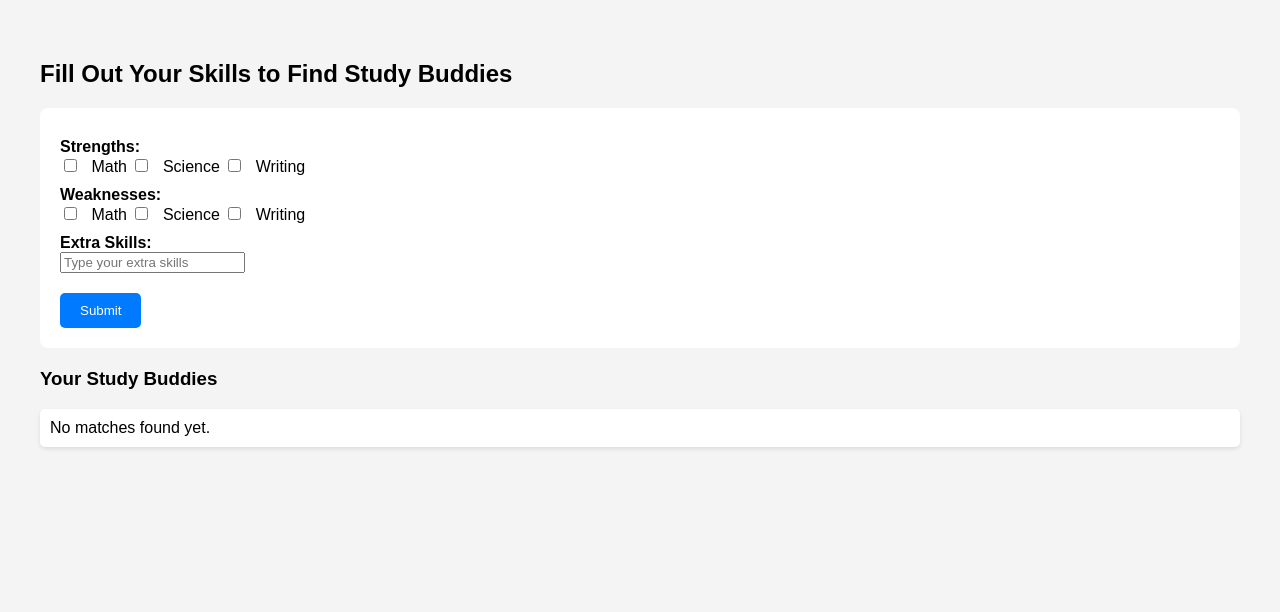
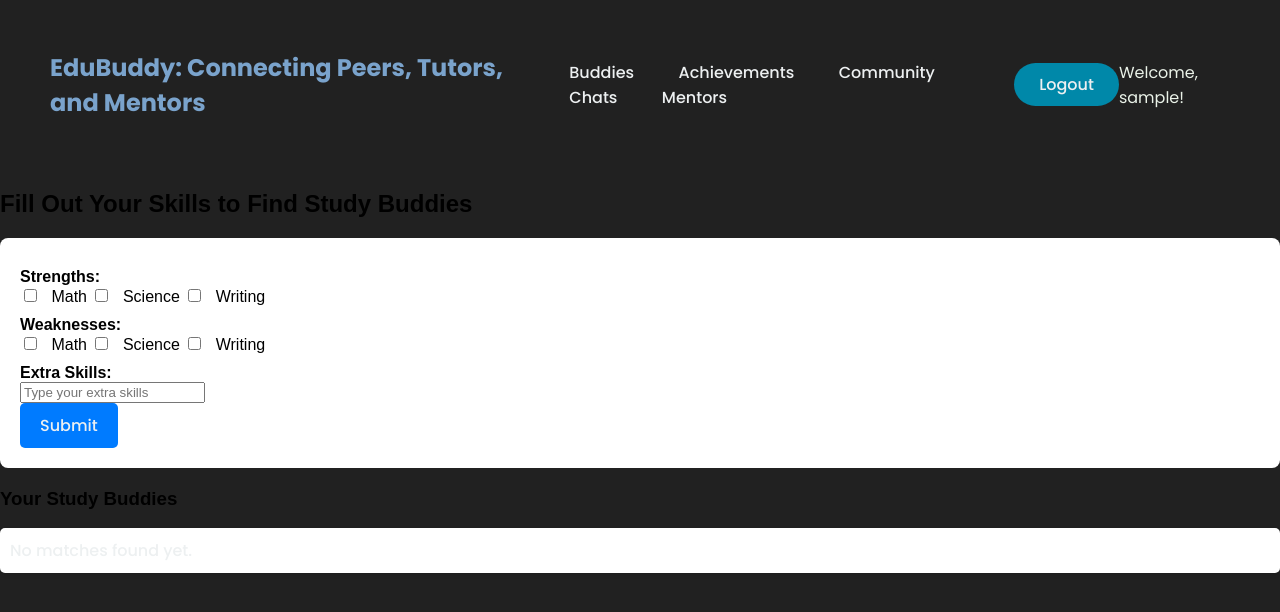
Before and after one commit to soohong-26/EduBuddy, a PHP site: page /study_buddies.php in a window 1280 px wide. Shown: the top 612 px of the page. Run offline with PHP 8.4, Linux system fonts and the light colour scheme; the visitor is signed in with stand-in values (Sample User, id 1); data that the repository does not hold is empty.

Commit message:
Minor changes

```diff
--- a/header.php
+++ b/header.php
@@ -14,7 +14,7 @@
     <style>
         @import url('https://fonts.googleapis.com/css2?family=Poppins:ital,wght@0,100;0,200;0,300;0,400;0,500;0,600;0,700;0,800;0,900;1,100;1,200;1,300;1,400;1,500;1,600;1,700;1,800;1,900&display=swap');
 
-        * {
+        body {
             box-sizing: border-box;
             margin: 0;
             padding: 0;
@@ -34,14 +34,15 @@
             display: flex;
             justify-content: space-between;
             align-items: center;
-            padding: 30px 10%;
+            padding: 30px;
+            margin: 0 20px 0 20px ;
         }
 
         /* Logo */
-        h2 {
+        .header-title {
             cursor: pointer;
             color: #7AA3CC;
-
+            font-family: "Poppins", sans-serif;
         }
 
         .nav_links {
@@ -53,7 +54,7 @@
             padding: 0px 20px;
         }
 
-        .nav_links li a {
+        .nav_links li .nav_anc {
             transition: all 0.3s ease;
         }
 
@@ -62,18 +63,24 @@
         }
 
         /* Button */
-        button {
+        .logout-btn {
             padding: 9px 25px;
             background-color: rgba(0, 136, 169, 1);
             border: none;
             border-radius: 50px;
             cursor: pointer;
             transition: all 0.3s ease;
-            margin-right: 20px;
+            margin: 0 0 0 20px;
         }
 
-        button:hover {
+        .logout-btn:hover {
             background-color: rgba(0, 136, 169, 0.8);
+        }
+
+        .username-text {
+            color: #eaf2e8;
+            font-family: "Poppins", sans-serif;
+            font-style: normal;
         }
 
     </style>
@@ -81,29 +88,31 @@
 <body>
     <header>
         <!-- Logo -->
-        <h2>EduBuddy: Connecting Peers, Tutors, and Mentors</h2>
+        <h2 class="header-title">EduBuddy: Connecting Peers, Tutors, and Mentors</h2>
 
         <!-- Navigation Panel -->
         <nav>
             <ul class="nav_links">
-                <li><a href="study_buddies.php">Buddies</a></li>
-                <li><a href="#">Achievements</a></li>
-                <li><a href="#">Community</a></li>
-                <li><a href="#">Chats</a></li>
-                <li><a href="#">Mentors</a></li>
+                <li><a class='nav_anc' href="study_buddies.php">Buddies</a></li>
+                <li><a class='nav_anc' href="#">Achievements</a></li>
+                <li><a class='nav_anc' href="#">Community</a></li>
+                <li><a class='nav_anc' href="#">Chats</a></li>
+                <li><a class='nav_anc' href="#">Mentors</a></li>
             </ul>
         </nav>
 
         <!-- Extra Button -->
-        <a href="logout.php" class="cta"><button>Logout</button></a>
+        <a href="logout.php" class="cta">
+            <button class="logout-btn">Logout</button>
+        </a>
 
         <!-- Display username or guest -->
         <div>
             <?php
             if (isset($_SESSION['username'])) {
-                echo "<p>Welcome, " . htmlspecialchars($_SESSION['username']) . "!</p>";
+                echo "<p class='username-text'>Welcome, " . htmlspecialchars($_SESSION['username']) . "!</p>";
             } else {
-                echo "<p>Welcome, Guest!</p>";
+                echo "<p class='username-text'>Welcome, Guest!</p>";
             }
             ?>
         </div>
--- a/study_buddies.php
+++ b/study_buddies.php
@@ -91,7 +91,6 @@
             margin-right: 10px;
         }
         button {
-            margin-top: 20px;
             padding: 10px 20px;
             background-color: #007BFF;
             color: white;
@@ -119,6 +118,9 @@
     </style>
 </head>
 <body>
+
+<!-- Navigation Bar -->
+<?php require 'header.php';?>
 
 <h2>Fill Out Your Skills to Find Study Buddies</h2>
 <form action="" method="POST">
--- a/study_buddies_dummy.php
+++ b/study_buddies_dummy.php
@@ -5,4 +5,5 @@
         window.location.href= 'study_buddies.php'; // the redirect goes here
     },700);
 </script>
+
 <body onload="setTimeout"></body>
```
Also changed, not shown: README.md.
